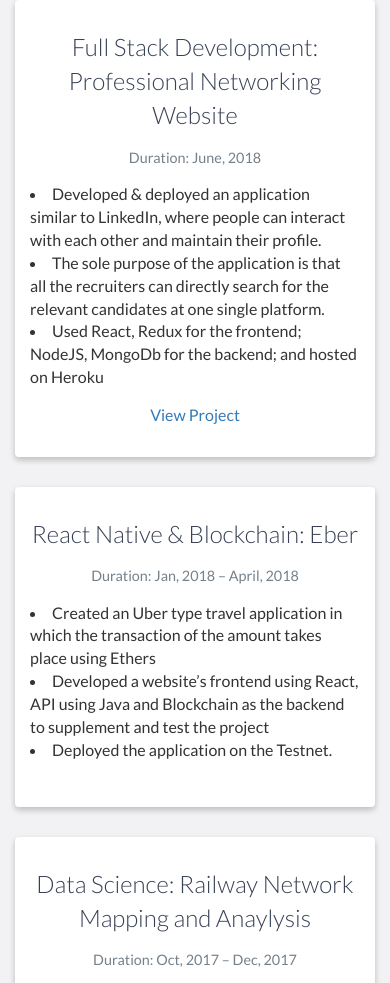
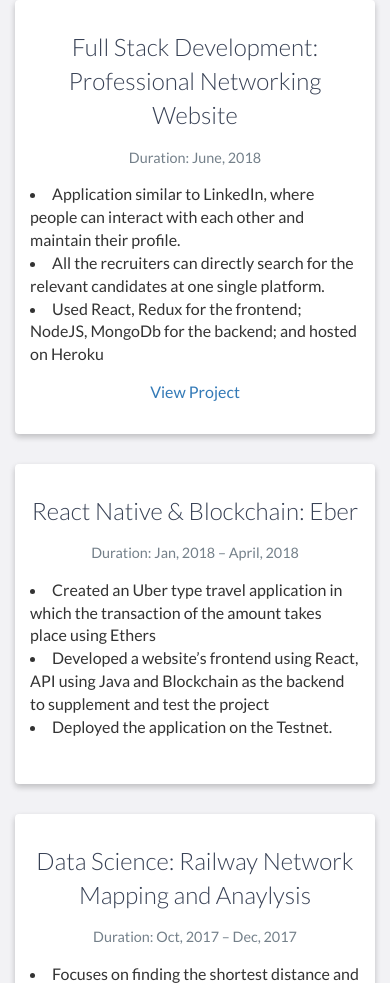
Before and after one commit to ChaitanyaKalantri/ChaitanyaKalantri.github.io, a plain HTML site: page index.html in a window 390 px wide. Shown: the part 4352-5335 px from the top of the page. Drawn offline with nearby package versions, Linux system fonts and the light colour scheme.

Commit message:
mobile view display proper

```diff
--- a/index.html
+++ b/index.html
@@ -222,10 +222,10 @@
 
                         <p>
                         <li style="text-align:left;">
-                            Developed & deployed an application similar to LinkedIn, where people can interact with each other and maintain their profile.
+                            Application similar to LinkedIn, where people can interact with each other and maintain their profile.
                         </li>
                         <li style="text-align:left;">
-                            The sole purpose of the application is that all the recruiters can directly search for the relevant candidates at one single platform.
+                            All the recruiters can directly search for the relevant candidates at one single platform.
                         </li>
                         <li style="text-align:left;">
                             Used React, Redux for the frontend; NodeJS, MongoDb for the backend; and hosted on Heroku
```
